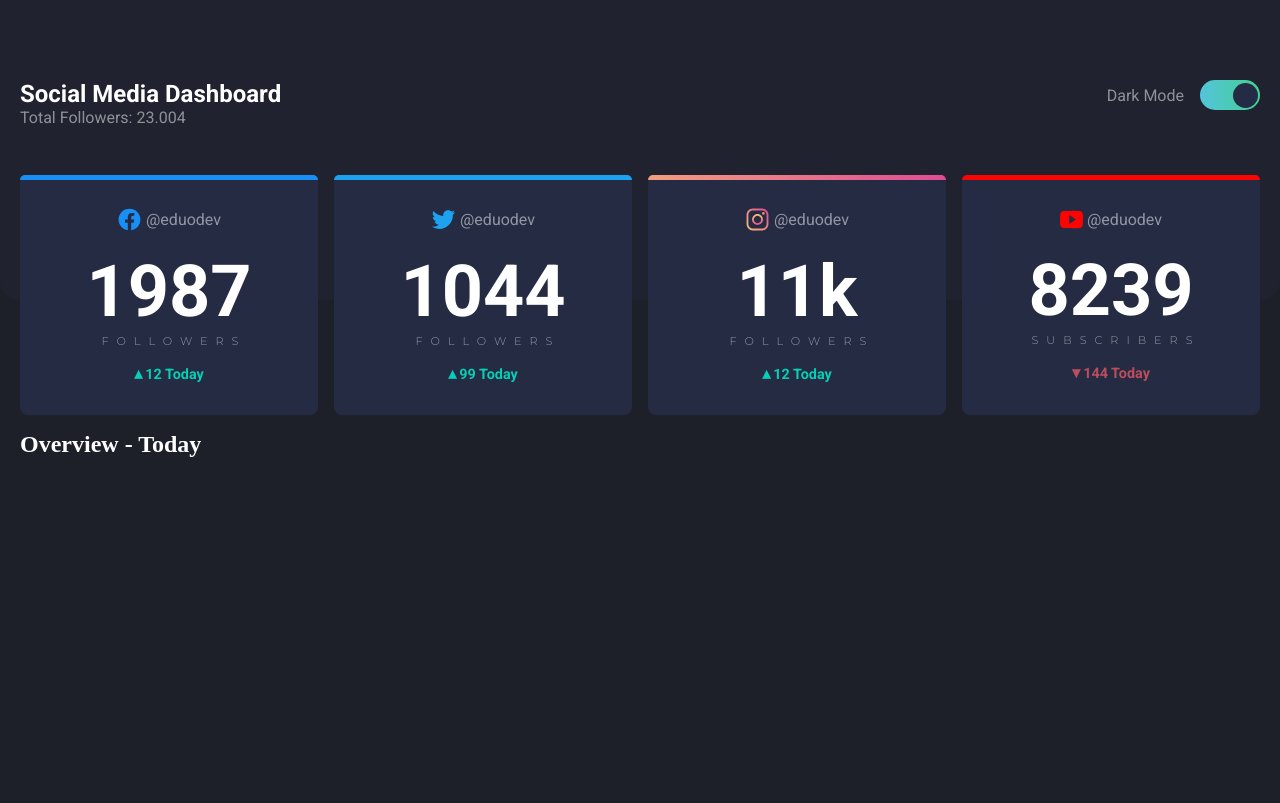
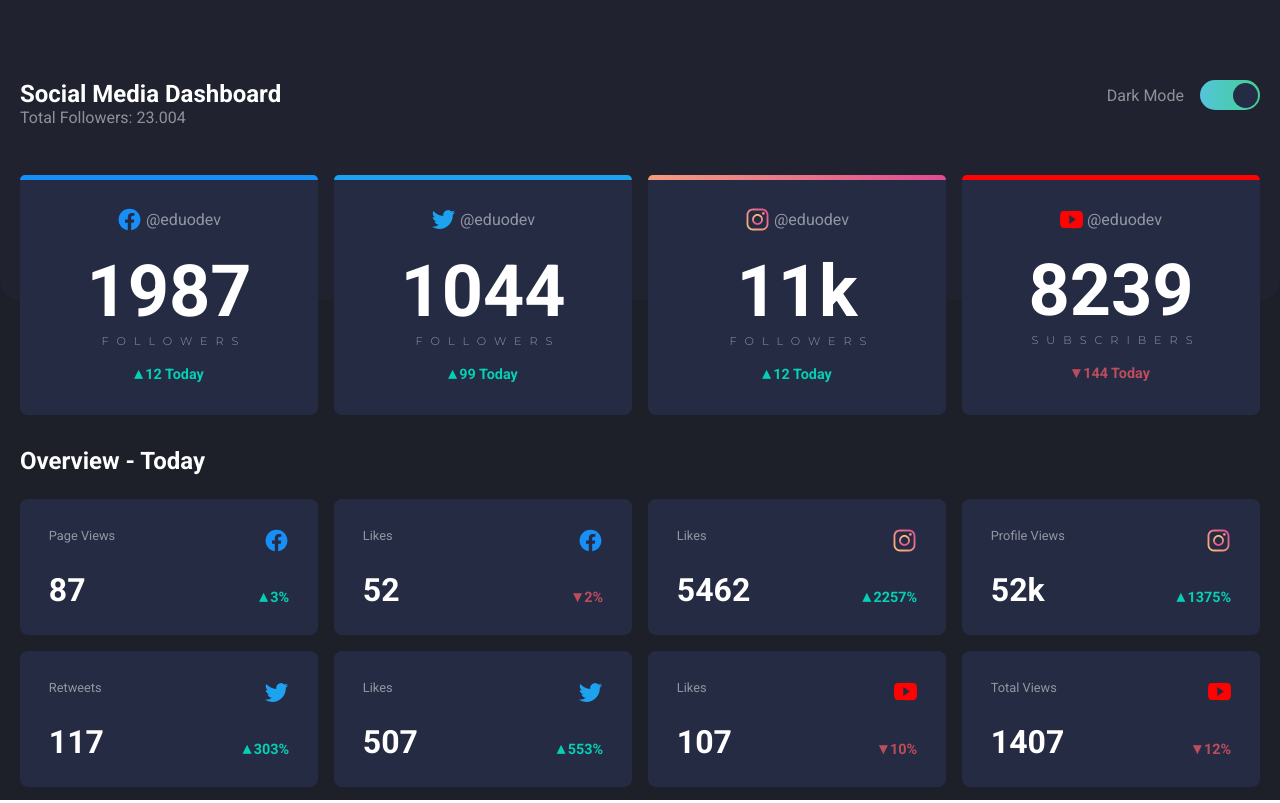
Before and after one commit to eduardoqsilva/Dashboard-ReactJs, a React (Vite) app: page / in a window 1280 px wide. Built offline with nearby package versions, Linux system fonts and the light colour scheme.

Commit message:
create a new card component

```diff
--- a/src/App.tsx
+++ b/src/App.tsx
@@ -1,20 +1,22 @@
 import { useState } from 'react'
-import { Card } from './components/Card'
+import { Card, CardResume } from './components/Card'
 import { GridWrapper } from './components/Cardgrid/Grid.styles'
 
 import facebook from './assets/facebook.svg'
 import twitter from './assets/twitter.svg'
 import instagram from './assets/instagram.svg'
 import youtube from './assets/youtube.svg'
+import { HeaderContainer } from './components/HeaderConteiner/HeaderContainer.styles'
 
 function App() {
 
   const [darkMode, setDarkMode] = useState(true)
 
   function handleToggleDarkMode() {
-    darkMode ? setDarkMode(false) : setDarkMode(true)
+    setDarkMode((dark) => dark === true ? dark = false : dark = true)
   }
   return (
+    <HeaderContainer>
      <GridWrapper>
       <div className='ContainerHeader'>
         <div className="titleWrapper">
@@ -24,8 +26,10 @@ function App() {
         <div className='darkSwith'>
           <label htmlFor="darkMode">Dark Mode</label>
           <input
-            onClick={handleToggleDarkMode}
-            checked={darkMode} type="checkbox"
+            onChange={handleToggleDarkMode}
+            checked={darkMode}
+
+            type="checkbox"
             id="darkMode"
           />
         </div>
@@ -66,10 +70,60 @@ function App() {
           borderColors={['#ff0202']}
         />
 
-        <div>
+        <div className='title'>
           <h2>Overview - Today</h2>
         </div>
+
+        <CardResume
+          textLegend='Page Views'
+          iconSrc={facebook}
+          porcent={'3%'}
+          loss={false}
+          number={'87'}        />
+         <CardResume
+          textLegend='Likes'
+          iconSrc={facebook}
+          porcent={'2%'}
+          loss={true}
+          number={'52'}        />
+         <CardResume
+          textLegend='Likes'
+          iconSrc={instagram}
+          porcent={'2257%'}
+          loss={false}
+          number={'5462'}        />
+         <CardResume
+          textLegend='Profile Views'
+          iconSrc={instagram}
+          porcent={'1375%'}
+          loss={false}
+          number={'52k'}        />
+         <CardResume
+          textLegend='Retweets'
+          iconSrc={twitter}
+          porcent={'303%'}
+          loss={false}
+          number={'117'}        />
+         <CardResume
+          textLegend='Likes'
+          iconSrc={twitter}
+          porcent={'553%'}
+          loss={false}
+          number={'507'}        />
+         <CardResume
+          textLegend='Likes'
+          iconSrc={youtube}
+          porcent={'10%'}
+          loss={true}
+          number={'107'}        />
+         <CardResume
+          textLegend='Total Views'
+          iconSrc={youtube}
+          porcent={'12%'}
+          loss={true}
+          number={'1407'}        />
      </GridWrapper>
+    </HeaderContainer>
   )
 }
 
--- a/src/components/Card/Card.style.ts
+++ b/src/components/Card/Card.style.ts
@@ -8,7 +8,7 @@ interface cardBorderColor{
 }
 
 
-export const CardWrapperStyled = styled.div`
+export const CardWrapperStyled = styled.section`
 
   width: 18.625rem;
   height: 15rem;
@@ -85,3 +85,43 @@ export const CardLegendText = styled.span<cardLegend>`
     font-size: 1rem;
   }
 `
+
+
+//--------------------CardResume----------------
+
+export const CardResumeWrapperStyled = styled.section`
+  width: 18.625rem;
+  height: 8.5rem;
+  background-color:  #252b43;
+  border-radius: 8px;
+  padding: 1.8rem;
+
+  display: flex;
+  justify-content: space-between;
+
+
+  & div.text {
+    display: flex;
+    flex-direction: column;
+    align-items: flex-start;
+    justify-content: space-between;
+  }
+
+  & div.text span {
+    font-family: 'Roboto';
+    font-size: 0.8rem;
+    opacity: 0.5;
+  }
+  & div.text h2 {
+    font-size: 2rem;
+    font-family: 'Roboto';
+    line-height: 1;
+  }
+
+  & div.legend {
+    display: flex;
+    flex-direction: column;
+    justify-content: space-between;
+    align-items: flex-end;
+  }
+`
--- a/src/components/Card/index.tsx
+++ b/src/components/Card/index.tsx
@@ -1,7 +1,7 @@
 import { CardH1Styled, CardIconAndUserStyled,
    CardLegendText, CardSpanStyled,
     CardTextWrapper, CardWrapperBorderStyled,
-     CardWrapperStyled } from './Card.style'
+     CardWrapperStyled, CardResumeWrapperStyled } from './Card.style'
 
 interface CardProps{
   user: string
@@ -11,6 +11,14 @@ interface CardProps{
   legend: string
   loss: boolean
   borderColors?: [string, string] | [string]
+}
+
+interface CardResume{
+  loss: boolean
+  porcent: string
+  iconSrc: string
+  textLegend: string;
+  number: string
 }
 
 export function Card({ user, iconSrc, numberOf,
@@ -32,3 +40,18 @@ export function Card({ user, iconSrc, numberOf,
     </CardWrapperStyled>
   )
 }
+
+export function CardResume({loss, porcent, iconSrc, textLegend, number}:CardResume) {
+  return(
+    <CardResumeWrapperStyled>
+      <div className='text'>
+        <span>{textLegend}</span>
+        <h2>{number}</h2>
+      </div>
+      <div className='legend'>
+        <img src={iconSrc}/>
+        <CardLegendText loss={loss}>{porcent}</CardLegendText>
+      </div>
+    </CardResumeWrapperStyled>
+  )
+}
--- a/src/components/Cardgrid/Grid.styles.ts
+++ b/src/components/Cardgrid/Grid.styles.ts
@@ -72,4 +72,14 @@ export const GridWrapper = styled.main`
   & div.darkSwith input[type="checkbox"]:checked{
     background: linear-gradient(90deg, rgba(91,190,255,1) -50%, rgba(68,208,146,1) 100%);
   }
+
+  & div.title {
+    grid-column: span 4;
+    margin-top: 1rem;
+    margin-bottom: 0.5rem;
+  }
+
+  & div.title > h2 {
+    font-family: 'Roboto';
+  }
 `
--- a/src/components/GlobalStyle/index.styles.ts
+++ b/src/components/GlobalStyle/index.styles.ts
@@ -7,20 +7,4 @@ export const GlobalStyle = createGlobalStyle`
     padding: 0;
     box-sizing: border-box;
   }
-
-  body{
-    background-color: #1d2029;
-    color: #fff;
-
-    &::before{
-      content: '';
-      width: 100%;
-      height: 300px;
-      background-color: #20222f;
-
-      position: absolute;
-      top: 0;
-      border-radius: 0 0 20px 20px;
-    }
-  }
 `
```
